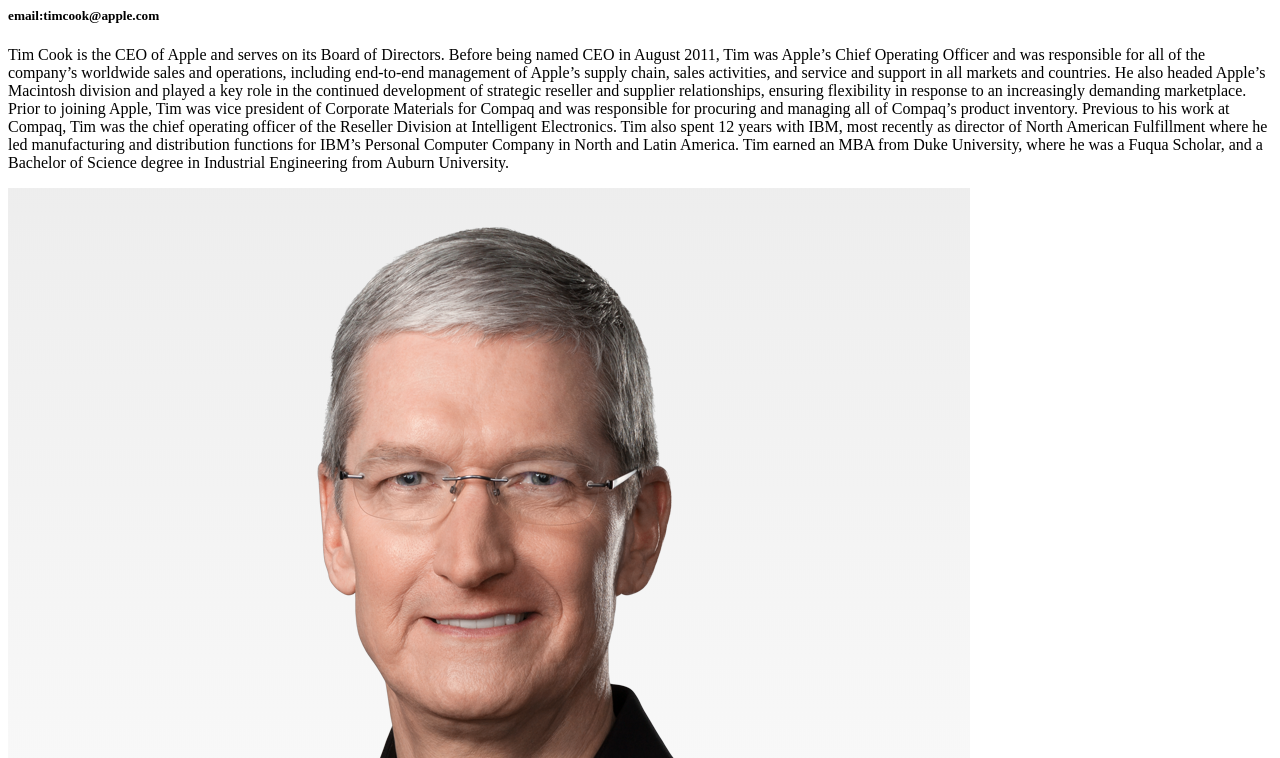
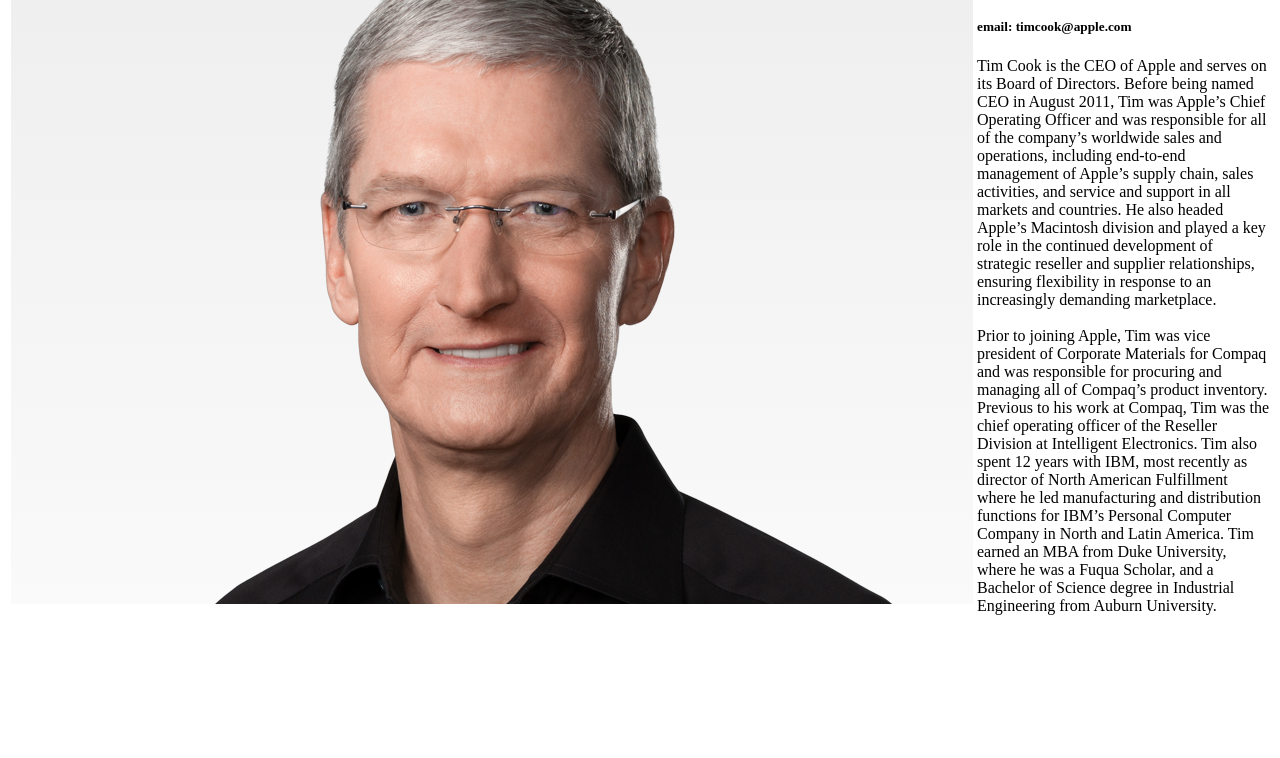
Before and after one commit to CarolineChappell/Tim-Cook, a plain HTML site: page index.html in a window 1280 px wide. Shown: the part 116-874 px from the top of the page. After the commit the page ends 800 px from the top, so only its background shows below. Drawn offline with Linux system fonts and the light colour scheme.

Commit message:
Table Changes

```diff
--- a/index.html
+++ b/index.html
@@ -1,23 +1,45 @@
 <!DOCTYPE html>
 <html lang="en">
+
 <head>
     <meta charset="UTF-8">
     <meta name="viewport" content="width=device-width, initial-scale=1.0">
     <meta http-equiv="X-UA-Compatible" content="ie=edge">
     <title>Tim Cook</title>
 </head>
+
 <body>
-    <h1>Tim Cook</h1>
-    <h3>Chief Executive Officer</h3>
-    <h5>email:timcook@apple.com</h5>
+    <table>
+        <tr>
+            <td>
+                <img src="Images/TimCookPhoto.png">
+                <alt="A photo of Tim Cook"></alt>
+            </td>
+            <td>
+                <h1>Tim Cook</h1>
+                <h3>Chief Executive Officer</h3>
+                <h5>email: timcook@apple.com</h5>
 
-    <p>Tim Cook is the CEO of Apple and serves on its Board of Directors.
-            Before being named CEO in August 2011, Tim was Apple’s Chief Operating Officer and was responsible for all of the company’s worldwide sales and operations, including end-to-end management of Apple’s supply chain, sales activities, and service and support in all markets and countries. He also headed Apple’s Macintosh division and played a key role in the continued development of strategic reseller and supplier relationships, ensuring flexibility in response to an increasingly demanding marketplace.
-            Prior to joining Apple, Tim was vice president of Corporate Materials for Compaq and was responsible for procuring and managing all of Compaq’s product inventory.
-            Previous to his work at Compaq, Tim was the chief operating officer of the Reseller Division at Intelligent Electronics.
-            Tim also spent 12 years with IBM, most recently as director of North American Fulfillment where he led manufacturing and distribution functions for IBM’s Personal Computer Company in North and Latin America.
-            Tim earned an MBA from Duke University, where he was a Fuqua Scholar, and a Bachelor of Science degree in Industrial Engineering from Auburn University.</p>
+                <p>Tim Cook is the CEO of Apple and serves on its Board of Directors. Before being named CEO in August 2011,
+                    Tim was Apple’s Chief Operating Officer and was responsible for all of the company’s worldwide sales
+                    and operations, including end-to-end management of Apple’s supply chain, sales activities, and service
+                    and support in all markets and countries. He also headed Apple’s Macintosh division and played a key
+                    role in the continued development of strategic reseller and supplier relationships, ensuring flexibility
+                    in response to an increasingly demanding marketplace.
+                    <br>
+                    <br> Prior to joining Apple, Tim was vice president of Corporate Materials for Compaq and was responsible
+                    for procuring and managing all of Compaq’s product inventory. Previous to his work at Compaq, Tim was
+                    the chief operating officer of the Reseller Division at Intelligent Electronics. Tim also spent 12 years
+                    with IBM, most recently as director of North American Fulfillment where he led manufacturing and distribution
+                    functions for IBM’s Personal Computer Company in North and Latin America. Tim earned an MBA from Duke
+                    University, where he was a Fuqua Scholar, and a Bachelor of Science degree in Industrial Engineering
+                    from Auburn University.</p>
+            </td>
+        </tr>
+    </table>
 
-    <img src="Images/TimCookPhoto.png"><alt="A photo of Tim Cook"></alt>
+
+
 </body>
+
 </html>
```
